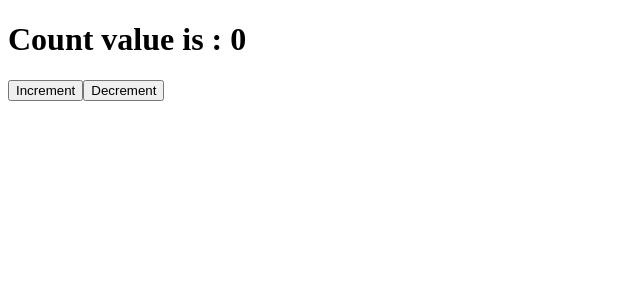
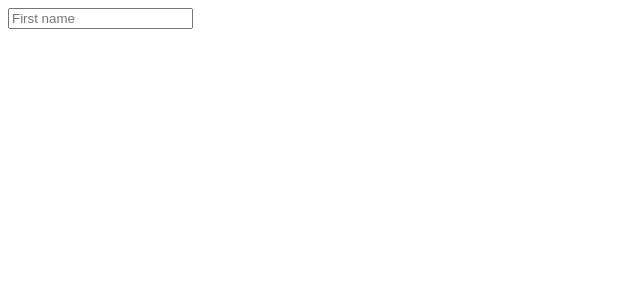
Before and after one commit to arjunk03/reactApp, a React (Vite) app in the folder ReactApp/: page / in a window 1280 px wide. Shown: the top 300 px of the page, without its empty margins (0-640 px from the left). Built offline with nearby package versions, Linux system fonts and the light colour scheme.

Commit message:
css updated

```diff
--- a/ReactApp/src/App.tsx
+++ b/ReactApp/src/App.tsx
@@ -3,6 +3,7 @@ import Fruits from "./componenets/Fruits";
 import ConditionalComponent from "./componenets/ConditionalComponent";
 import Message from "./componenets/Message";
 import Counter from "./componenets/Counter";
+import Form from "./componenets/Form";
 
 function App() {
   return (
@@ -11,7 +12,7 @@ function App() {
         {/* <Fruits /> */}
         {/* <ConditionalComponent /> */}
         {/* <Message /> */}
-        <Counter />
+        <Form />
       </div>
     </>
   );
--- /dev/null
+++ b/ReactApp/src/componenets/Form.jsx
@@ -0,0 +1,21 @@
+import { useState } from "react";
+
+export default function From() {
+  const [name, setName] = useState("");
+  function handleChange() {
+    console.log("change occured");
+  }
+
+  return (
+    <div>
+      <form>
+        <input
+          onChange={handleChange}
+          type="text"
+          value={name}
+          placeholder="First name"
+        />
+      </form>
+    </div>
+  );
+}
```
